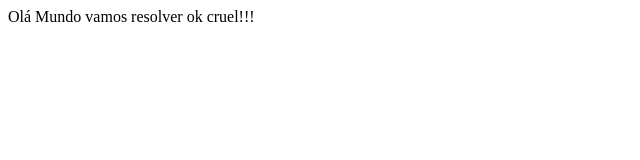
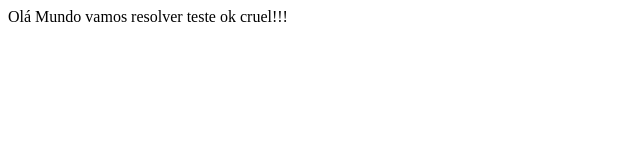
Before and after one commit to AJORGEST/projetos, a plain HTML site: page index.html in a window 1280 px wide. Shown: the full height of the page, 0-640 px from the left. Drawn offline with Linux system fonts and the light colour scheme.

Commit message:
change index

```diff
--- a/index.html
+++ b/index.html
@@ -1 +1 @@
-<p>Olá Mundo  vamos resolver ok cruel!!!</p>
+<p>Olá Mundo  vamos resolver teste ok cruel!!!</p>
```
